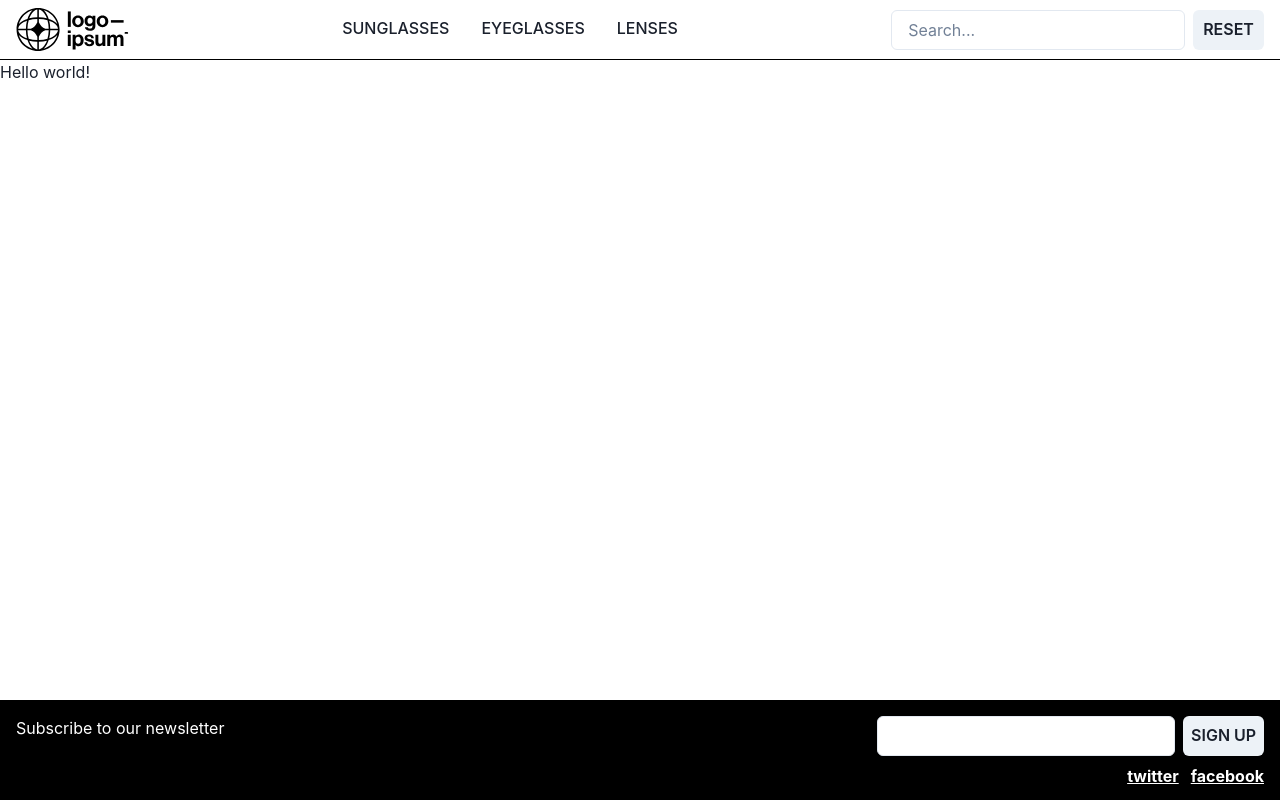
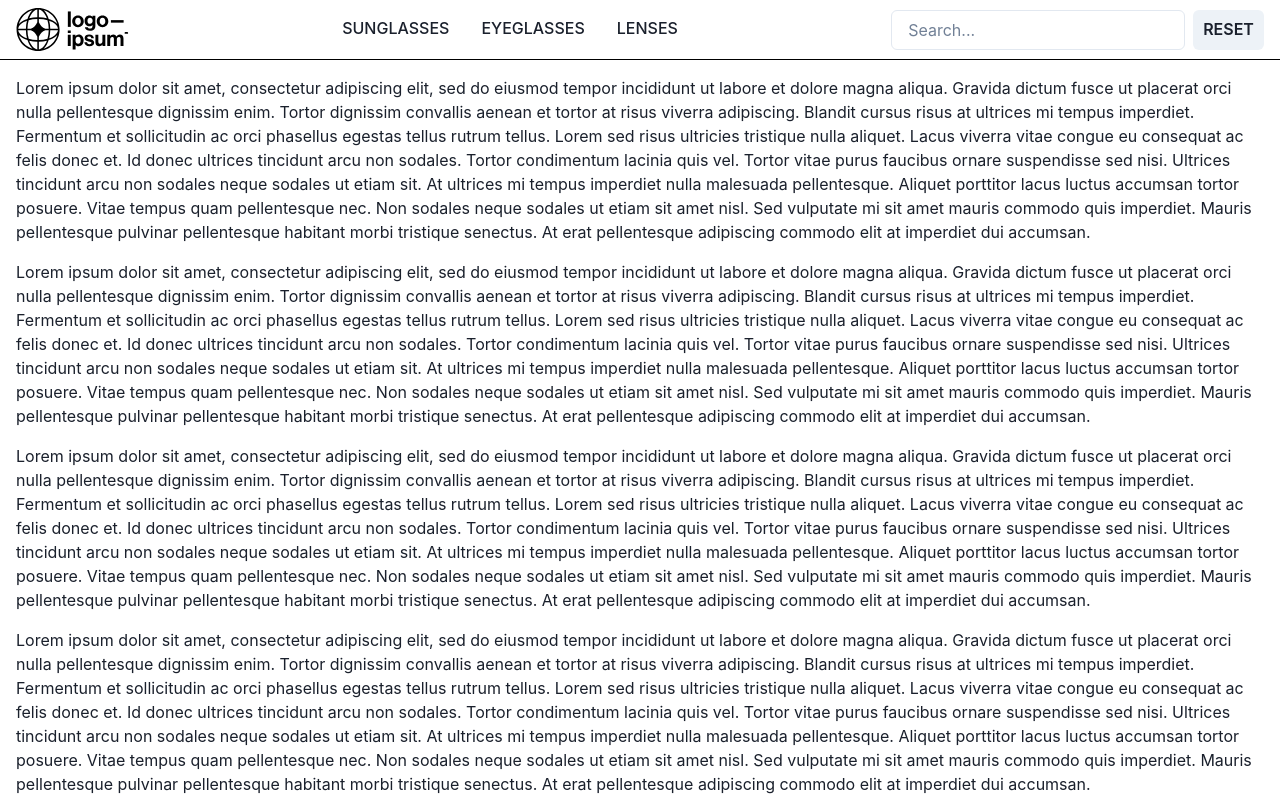
Before and after one commit to alessandro-zanni/test-abstract, a React (Create React App) app: page / in a window 1280 px wide. Shown: the top 800 px of the page. Built offline with nearby package versions, Linux system fonts and the light colour scheme.

Commit message:
feat: add position fixed to header

```diff
--- a/src/components/Header/Header.tsx
+++ b/src/components/Header/Header.tsx
@@ -1,10 +1,21 @@
-import { Container, Flex } from '@chakra-ui/react';
+import { Box, Container, Flex } from '@chakra-ui/react';
 import { FC } from 'react';
+import { HEADER_HEIGHT } from '../../utils/constants';
 import { HeaderLinks } from './HeaderLinks';
 import { HeaderSearchForm } from './HeaderSearchForm';
 import { Logo } from './Logo';
 
 export const Header: FC = () => (
+  <Box
+    pos="fixed"
+    top="0"
+    left="0"
+    w="100%"
+    h={`${HEADER_HEIGHT}px`}
+    bg="white"
+    borderBottom="1px solid"
+    borderColor="black"
+  >
     <Container maxW="8xl" h="100%">
       <Flex align="center" justify="space-between" h="100%">
         <Logo />
@@ -12,4 +23,5 @@ export const Header: FC = () => (
         <HeaderSearchForm />
       </Flex>
     </Container>
+  </Box>
 );
--- /dev/null
+++ b/src/components/LoremIpsum/LoremIpsum.tsx
@@ -0,0 +1,42 @@
+import { type FC } from 'react';
+import { Box, Text } from '@chakra-ui/react';
+
+export interface LoremIpsumProps {
+  count?: number;
+}
+
+export const LoremIpsum: FC<LoremIpsumProps> = ({ count = 1 }) => {
+  const paragraphs = Array.from({ length: count }, (_, i) => i);
+
+  if (count <= 0) {
+    return null;
+  }
+
+  return (
+    <Box>
+      {paragraphs.map((n) => (
+        <Text key={n} mb={4}>
+          Lorem ipsum dolor sit amet, consectetur adipiscing elit, sed do
+          eiusmod tempor incididunt ut labore et dolore magna aliqua. Gravida
+          dictum fusce ut placerat orci nulla pellentesque dignissim enim.
+          Tortor dignissim convallis aenean et tortor at risus viverra
+          adipiscing. Blandit cursus risus at ultrices mi tempus imperdiet.
+          Fermentum et sollicitudin ac orci phasellus egestas tellus rutrum
+          tellus. Lorem sed risus ultricies tristique nulla aliquet. Lacus
+          viverra vitae congue eu consequat ac felis donec et. Id donec ultrices
+          tincidunt arcu non sodales. Tortor condimentum lacinia quis vel.
+          Tortor vitae purus faucibus ornare suspendisse sed nisi. Ultrices
+          tincidunt arcu non sodales neque sodales ut etiam sit. At ultrices mi
+          tempus imperdiet nulla malesuada pellentesque. Aliquet porttitor lacus
+          luctus accumsan tortor posuere. Vitae tempus quam pellentesque nec.
+          Non sodales neque sodales ut etiam sit amet nisl. Sed vulputate mi sit
+          amet mauris commodo quis imperdiet. Mauris pellentesque pulvinar
+          pellentesque habitant morbi tristique senectus. At erat pellentesque
+          adipiscing commodo elit at imperdiet dui accumsan.
+        </Text>
+      ))}
+    </Box>
+  );
+};
+
+export default LoremIpsum;
--- /dev/null
+++ b/src/components/LoremIpsum/index.ts
@@ -0,0 +1 @@
+export * from './LoremIpsum';
--- a/src/components/index.ts
+++ b/src/components/index.ts
@@ -1,2 +1,3 @@
 export * from './Header';
 export * from './Footer';
+export * from './LoremIpsum';
--- a/src/layouts/MainLayout/MainLayout.tsx
+++ b/src/layouts/MainLayout/MainLayout.tsx
@@ -14,7 +14,7 @@ export const MainLayout: FC = () => (
     gap="0"
     minH="100vh"
   >
-    <GridItem area="header" borderBottom="1px solid" borderColor="black">
+    <GridItem area="header">
       <Header />
     </GridItem>
     <GridItem area="main">
--- a/src/pages/Home/Home.tsx
+++ b/src/pages/Home/Home.tsx
@@ -1,4 +1,9 @@
-import { Box } from '@chakra-ui/react';
+import { Container } from '@chakra-ui/react';
 import { FC } from 'react';
+import { LoremIpsum } from '../../components';
 
-export const Home: FC = () => <Box>Hello world!</Box>;
+export const Home: FC = () => (
+  <Container maxW="8xl" h="100%" py="4">
+    <LoremIpsum count={10} />
+  </Container>
+);
```
Lines whose indentation alone changed are shown as unchanged.
